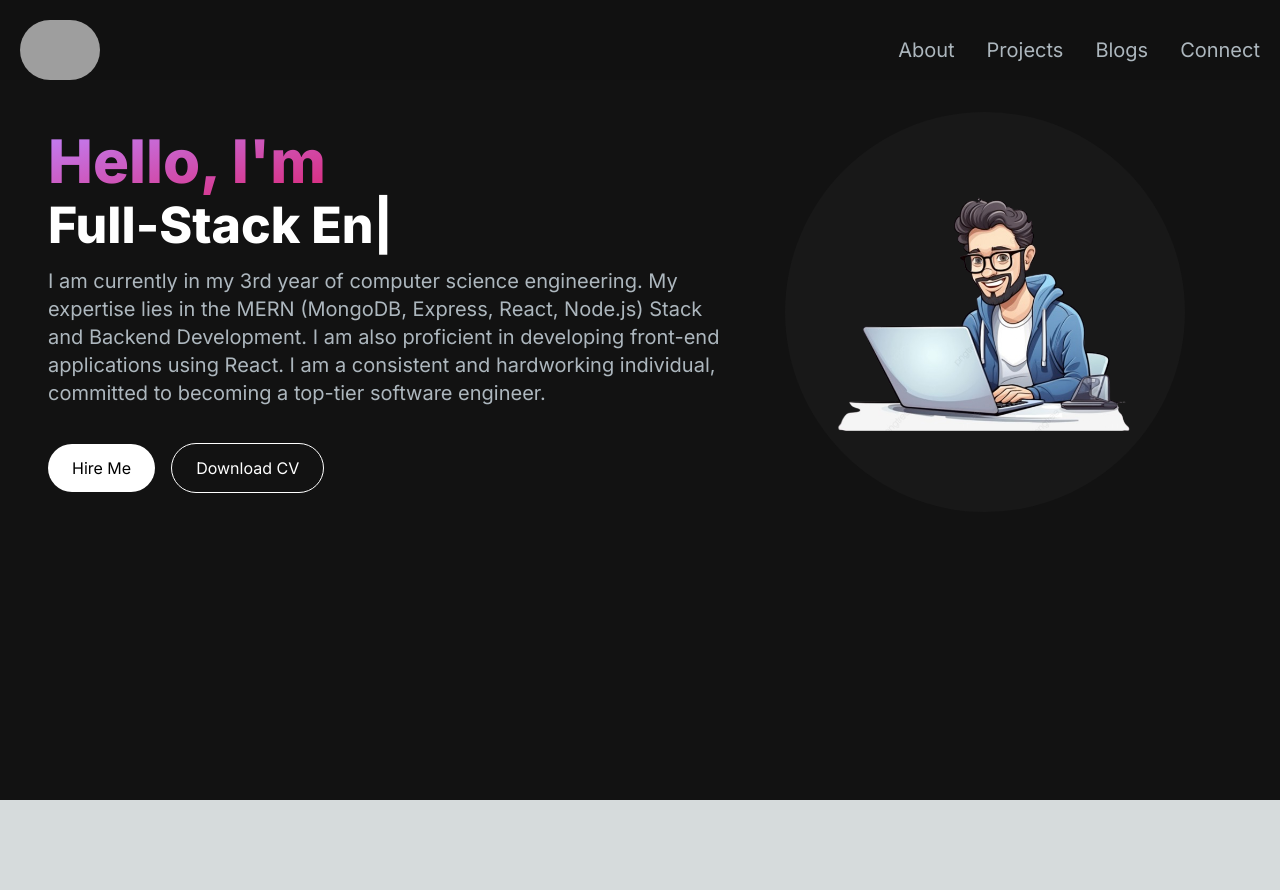
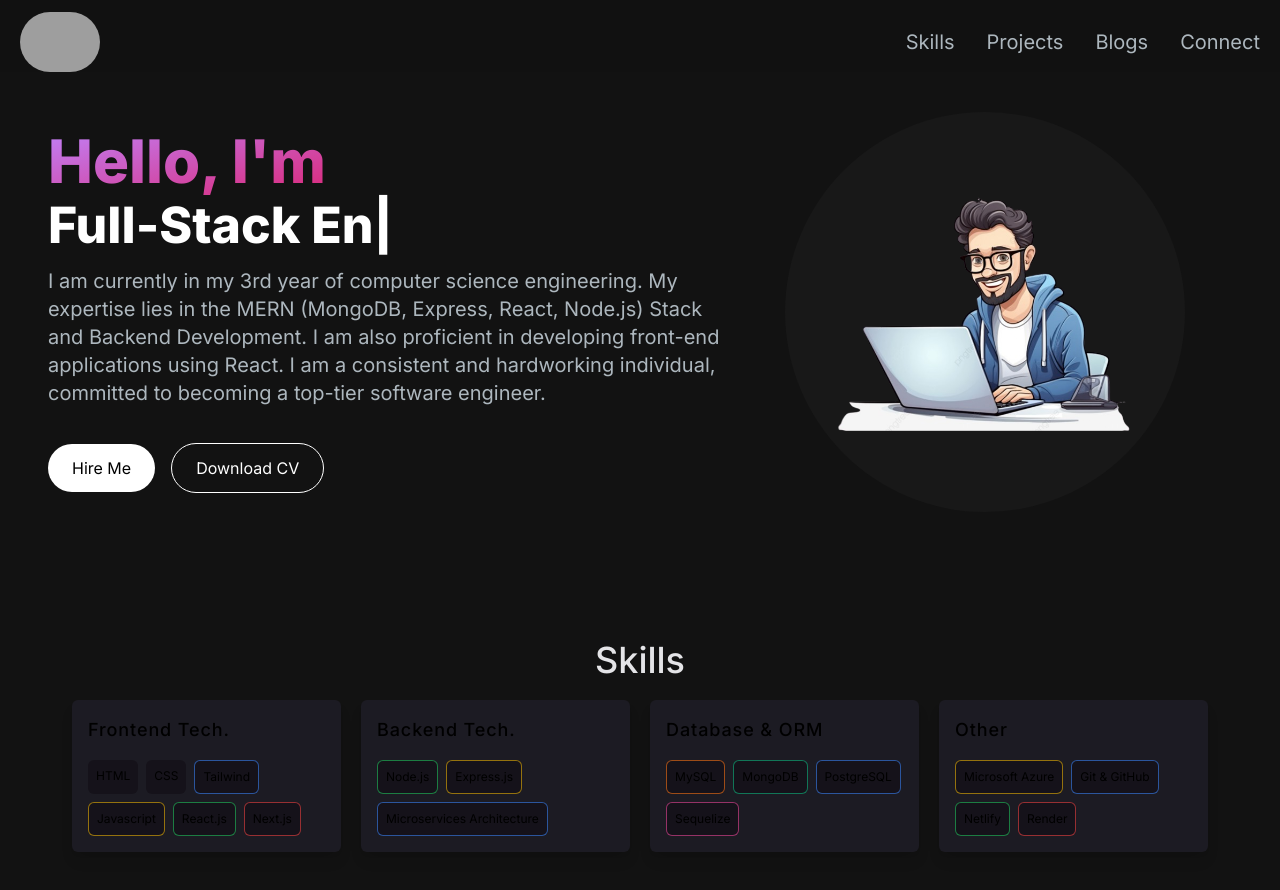
Before and after one commit to PrathamPatel010/Developer-Portfolio-2.0, a Next.js app: page / in a window 1280 px wide. Before the commit the page ends 800 px from the top, so only its background shows below. Built offline with nearby package versions, Linux system fonts and the light colour scheme; grey boxes are pictures that could not be loaded.

Commit message:
feat:developed till skills section

```diff
--- a/package.json
+++ b/package.json
@@ -10,10 +10,12 @@
   },
   "dependencies": {
     "@heroicons/react": "^2.1.3",
+    "clsx": "^2.1.0",
     "next": "14.1.4",
     "react": "^18",
     "react-dom": "^18",
-    "react-type-animation": "^3.2.0"
+    "react-type-animation": "^3.2.0",
+    "tailwind-merge": "^2.2.2"
   },
   "devDependencies": {
     "autoprefixer": "^10.0.1",
--- /dev/null
+++ b/src/app/components/Cards/TechCard.jsx
@@ -0,0 +1,41 @@
+import React from 'react';
+import  {cn}  from '../../utils/util';
+
+const TechCard = ({ title, tech }) => {
+    return (
+        <div className="flex-1 flex flex-col gap-4 bg-[#1c1b23] p-4 rounded-md shadow-lg">
+            <div className="text-primary font-medium text-lg tracking-wider">
+                {title}
+            </div>
+            <div className="flex flex-wrap gap-2">
+                {tech.map((item, i) => (
+                    <div
+                        key={i}
+                        className={cn(
+                            'rounded-md bg-[#15121a] text-xs text-primary p-2',
+                            item === 'Tailwind' && 'border border-blue-500/60',
+                            item === 'Javascript' && 'border border-yellow-500/60',
+                            item === 'React.js' && 'border border-green-500/60',
+                            item === 'Next.js' && 'border border-red-500/60',
+                            item === 'Node.js' && 'border border-green-500/60',
+                            item === 'Microservices Architecture' && 'border border-blue-500/60',
+                            item === 'Express.js' && 'border border-yellow-500/60',
+                            item === 'MySQL' && 'border border-orange-500/60',
+                            item === 'MongoDB' && 'border border-emerald-500/60',
+                            item === 'PostgreSQL' && 'border border-blue-500/60',
+                            item === 'Sequelize' && 'border border-pink-500/60',
+                            item === 'Git & GitHub' && 'border border-blue-500/60',
+                            item === 'Netlify' && 'border border-green-500/60',
+                            item === 'Render' && 'border border-red-500/60',
+                            item === 'Microsoft Azure' && 'border border-yellow-500/60'
+                        )}
+                    >
+                        {item}
+                    </div>
+                ))}
+            </div>
+        </div>
+    );
+};
+
+export default TechCard;
--- a/src/app/components/HeroSection.jsx
+++ b/src/app/components/HeroSection.jsx
@@ -4,8 +4,12 @@ import Image from "next/image";
 import {about} from '../data';
 
 const HeroSection = () => {
+    const downloadCV = () => {
+
+    }
+
     return(
-        <section>
+        <section id={'hero'}>
             <div className={'grid grid-cols-1 lg:grid-cols-12'}>
                 <div className={'col-span-7 place-self-center text-center sm:text-left'}>
                     <h1 className={'text-white mb-4 text-4xl sm:text-5xl lg:text-6xl font-extrabold'}>
@@ -35,7 +39,9 @@ const HeroSection = () => {
                     </p>
                     <div>
                         <button className={'px-6 py-3 w-full sm:w-fit rounded-full mr-4 text-black bg-white hover:bg-slate-400'}>Hire Me</button>
-                        <button className={'px-6 py-3 w-full sm:w-fit rounded-full text-white border border-white bg-transparent hover:bg-slate-500 mt-3'}>Download CV</button>
+                        <button onClick={downloadCV} className={'px-6 py-3 w-full sm:w-fit rounded-full text-white border border-white bg-transparent hover:bg-slate-500 mt-3'}>
+                            <a href={'/PrathamPatel_Resume.pdf'} download={'PrathamPatel_Resume'} rel={"noopener noreferrer"} target={'_blank'}>Download CV</a>
+                        </button>
                     </div>
                 </div>
                 <div className={'col-span-5 place-self-center mt-4 lg:mt-0'}>
--- a/src/app/components/MenuOverlay.jsx
+++ b/src/app/components/MenuOverlay.jsx
@@ -1,19 +1,27 @@
-import NavLinks from "@/app/components/NavLinks";
+import React from 'react';
 
-const MenuOverlay = ({links}) => {
-    return(
+const MenuOverlay = ({ links }) => {
+    const handleClick = (href) => {
+        const target = document.querySelector(href);
+        if (target) {
+            target.scrollIntoView({ behavior: 'smooth' });
+        }
+    };
+
+    return (
         <ul className={'flex flex-col py-4 items-center'}>
-            {
-                links.map((link,index)=>{
-                    return (
-                        <li key={index}>
-                            <NavLinks title={link.title} href={link.title}/>
-                        </li>
-                    )
-                })
-            }
+            {links.map((link, index) => (
+                <li key={index}>
+                    <button
+                        onClick={() => handleClick(link.href)}
+                        className={'block py-2 pl-3 pr-4 md:p-0 text-[#ADB7BE] sm:text-xl rounded hover:text-white focus:outline-none'}
+                    >
+                        {link.title}
+                    </button>
+                </li>
+            ))}
         </ul>
-    )
-}
+    );
+};
 
 export default MenuOverlay;
--- a/src/app/components/Navbar.jsx
+++ b/src/app/components/Navbar.jsx
@@ -9,8 +9,8 @@ import Image from "next/image";
 const Navbar = () => {
     const navLinks = [
         {
-            title: 'About',
-            href: '#about'
+            title: 'Skills',
+            href: '#skills'
         },
         {
             title: 'Projects',
@@ -30,7 +30,7 @@ const Navbar = () => {
 
     return(
         <nav className={'fixed top-0 left-0 right-0 z-10 bg-[#121212] bg-opacity-80'}>
-            <div className={'flex flex-wrap items-center justify-between mx-auto mt-5 px-5'}>
+            <div className={'flex flex-wrap items-center justify-between mx-auto mt-3 px-5'}>
                 <Link href={"/"} className={'text-5xl text-white font-semibold'}>
                     <Image className={'rounded-full'} width={80} height={80} src={'/images/iconPhoto.png'} alt={'logo-photo'}/>
                 </Link>
--- /dev/null
+++ b/src/app/components/SkillsSection.jsx
@@ -0,0 +1,50 @@
+import React from 'react';
+import TechCard from './Cards/TechCard';
+
+const SkillsSection = () => {
+    return (
+        <section id={'skills'}>
+            <div className="col-span-2 p-6 md:col-span-2 lg:col-span-3 mt-0 md:mt-24">
+                <div className="text-4xl text-center font-medium mt-2 text-zinc-200 mb-5">
+                    Skills
+                </div>
+                <div className="grid grid-cols-1 md:grid-cols-2 lg:grid-cols-4 gap-5">
+                    <TechCard
+                        title="Frontend Tech."
+                        className="bg-[#4f91f2]"
+                        tech={[
+                            'HTML',
+                            'CSS',
+                            'Tailwind',
+                            'Javascript',
+                            'React.js',
+                            'Next.js'
+                        ]}
+                    />
+                    <TechCard
+                        title="Backend Tech."
+                        className="bg-[#f37c36]"
+                        tech={['Node.js', 'Express.js','Microservices Architecture']}
+                    />
+                    <TechCard
+                        title="Database & ORM"
+                            className="bg-[#e0558a]"
+                        tech={['MySQL', 'MongoDB', 'PostgreSQL','Sequelize']}
+                    />
+                    <TechCard
+                        title="Other"
+                        className="bg-[#10c0a2]"
+                        tech={[
+                            'Microsoft Azure',
+                            'Git & GitHub',
+                            'Netlify',
+                            'Render'
+                        ]}
+                    />
+                </div>
+            </div>
+        </section>
+    );
+};
+
+export default SkillsSection;
--- a/src/app/page.jsx
+++ b/src/app/page.jsx
@@ -1,5 +1,6 @@
+import Navbar from "@/app/components/Navbar";
 import HeroSection from './components/HeroSection';
-import Navbar from "@/app/components/Navbar";
+import SkillsSection from "./components/SkillsSection";
 
 export default function Home() {
   return (
@@ -7,6 +8,7 @@ export default function Home() {
             <Navbar/>
         <div className={'container mt-24 mx-auto px-12 py-4'}>
             <HeroSection/>
+            <SkillsSection/>
         </div>
     </main>
   );
--- /dev/null
+++ b/src/app/utils/util.js
@@ -0,0 +1,6 @@
+import { clsx } from 'clsx';
+import { twMerge } from 'tailwind-merge';
+
+export function cn(...inputs) {
+    return twMerge(clsx(inputs));
+}
```
Also changed, not shown: 2 other files (tests, documents, lock files or other folders).
